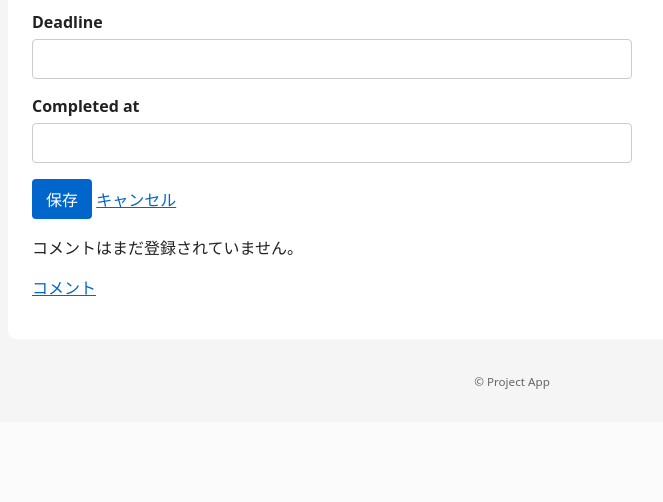
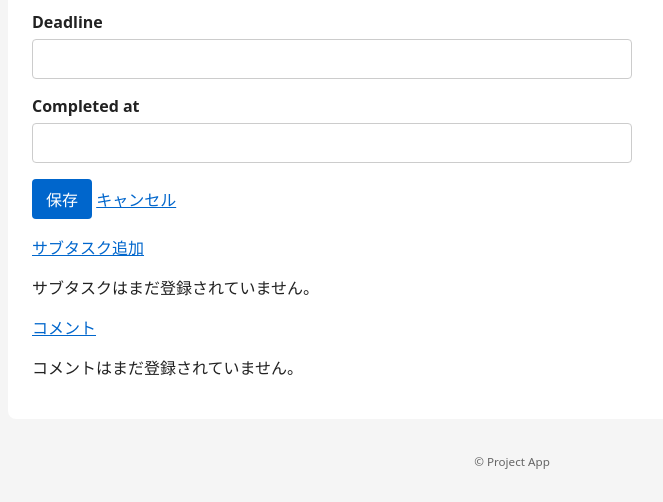
Before and after one commit to tombee-studio/task_management_tool, a Django app: page /task_app/tasks/create/ in a window 1280 px wide. Shown: the part 883-1385 px from the top of the page, without its empty margins (128-791 px from the left). Before the commit the page ends 1272 px from the top, so only its background shows below. Run offline with Django 5.2, Linux system fonts and the light colour scheme; the visitor is signed in with stand-in values (Sample User, id 1); data comes from the database, SQL or seed files in the repository; data that the repository does not hold is empty.

Commit message:
タスク詳細画面に子タスク一覧表示

```diff
--- a/task_app/templates/task_app/task_form.html
+++ b/task_app/templates/task_app/task_form.html
@@ -19,6 +19,30 @@
   {% endif %}
 </div>
 
+<p>
+  <a href="{% url 'task_create' %}?task={{ task.id }}">サブタスク追加</a>
+</p>
+{% if task.tasks %}
+  <table>
+    <thead>
+      <tr>
+        <th>タスク名</th>
+        <th>担当者</th>
+        <th>ステータス</th>
+        <th>期日</th>
+      </tr>
+    </thead>
+    <tbody>
+      {% include "task_app/task_list_item.html" with tasks=task.tasks.all nest_count=0 %}
+    </tbody>
+  </table>
+{% else %}
+  <p>サブタスクはまだ登録されていません。</p>
+{% endif %}
+
+<p>
+  <a href="{% url 'comment_create' %}?task={{ task.id }}">コメント</a>
+</p>
 {% if task.comment_set %}
   <table>
     <thead>
@@ -47,8 +71,5 @@
 {% else %}
   <p>コメントはまだ登録されていません。</p>
 {% endif %}
-<p>
-  <a href="{% url 'comment_create' %}?task={{ task.id }}">コメント</a>
-</p>
 
 {% endblock %}
--- a/task_app/urls.py
+++ b/task_app/urls.py
@@ -18,7 +18,7 @@ urlpatterns = [
     path("comments/<int:pk>/edit/", CommentUpdateView.as_view(), name="comment_update"),
     path("comments/<int:pk>/delete/", CommentDeleteView.as_view(), name="comment_delete"),
     path("tasks/", TaskListView.as_view(), name="task_list"),
-    path("tasks/<int:pk>/", TaskDetailView.as_view(), name="task_detail"),
+    path("tasks/<int:pk>/", TaskUpdateView.as_view(), name="task_detail"),
     path("tasks/create/", TaskCreateView.as_view(), name="task_create"),
     path("tasks/<int:pk>/edit/", TaskUpdateView.as_view(), name="task_update"),
     path("tasks/<int:pk>/delete/", TaskDeleteView.as_view(), name="task_delete"),
```
